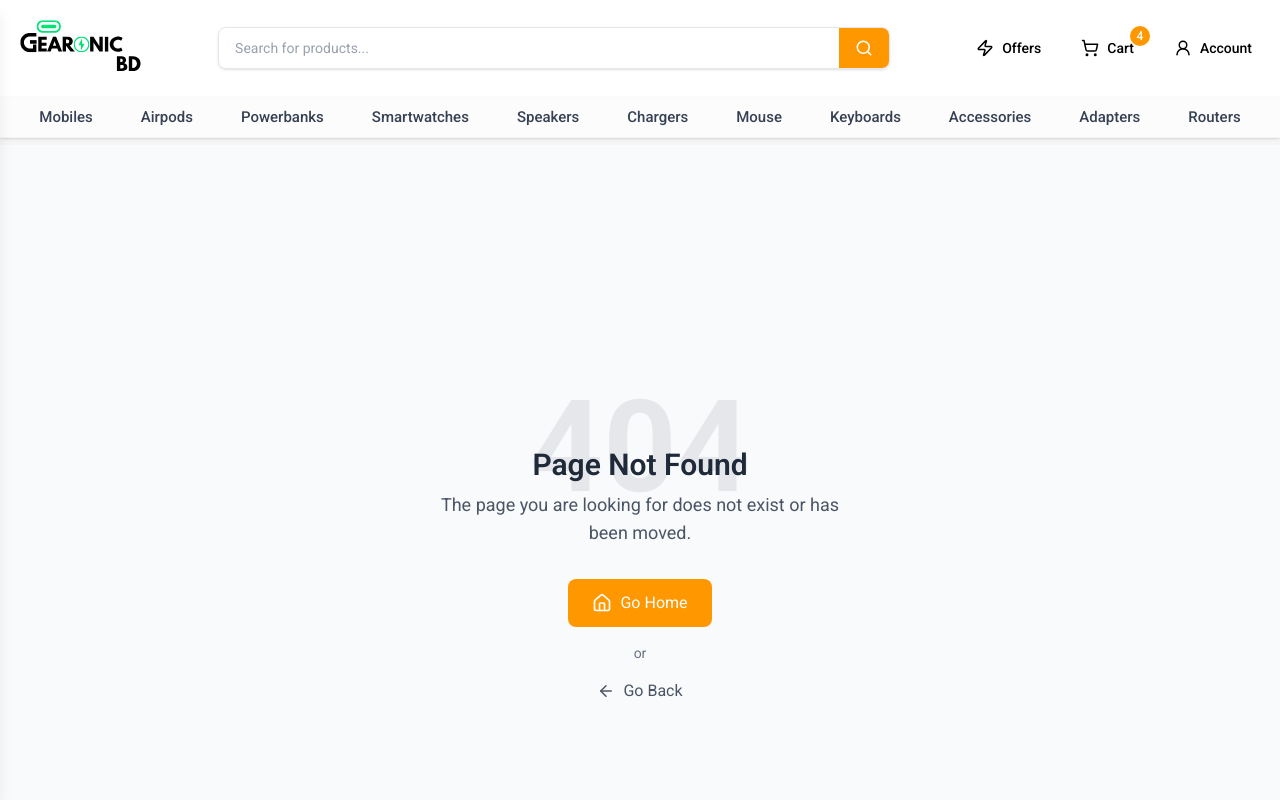
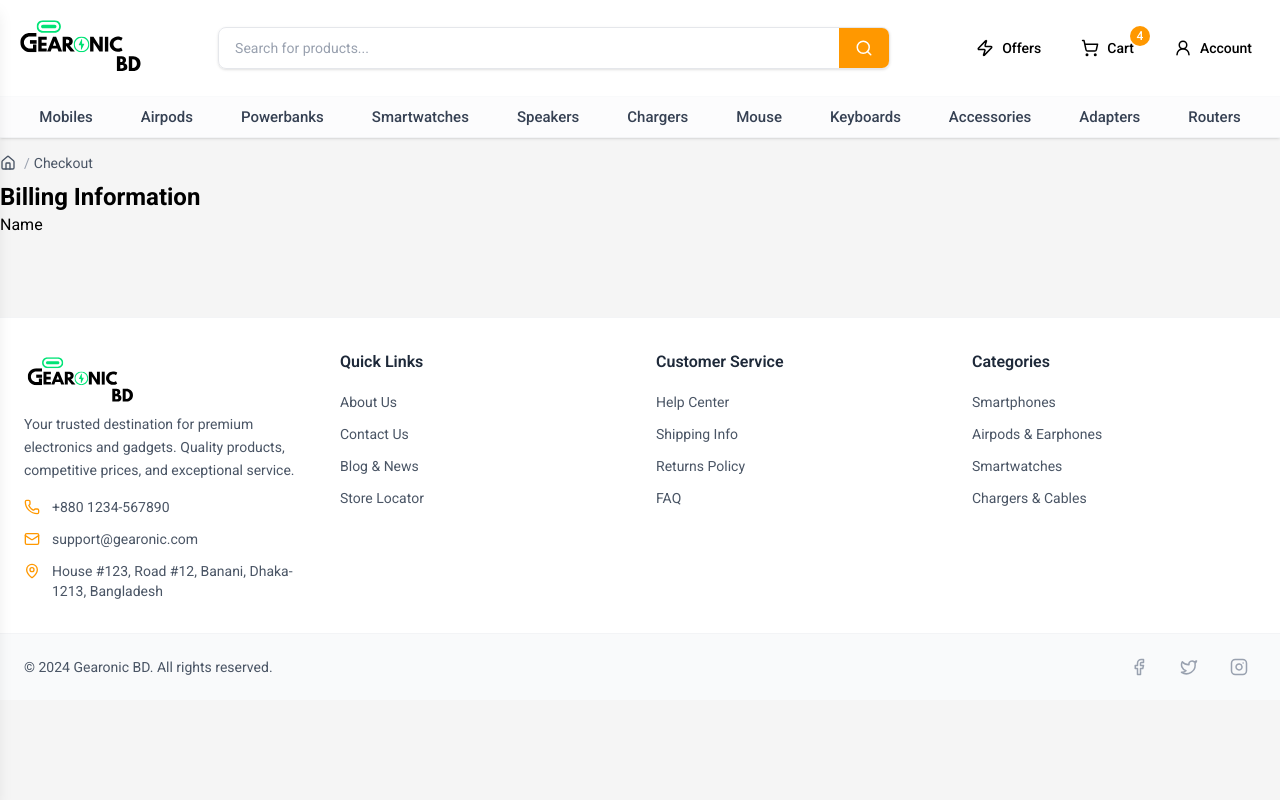
Before and after one commit to Gearonic-BD/Gearonic-Client, a Next.js app: page /checkout in a window 1280 px wide. Before the commit this address had no page. Shown: the top 800 px of the page. Built offline with nearby package versions, Linux system fonts and the light colour scheme.

Commit message:
folder structure changed

```diff
--- /dev/null
+++ b/src/app/checkout/page.tsx
@@ -0,0 +1,22 @@
+import Breadcrumb from "@/components/Breadcrumb";
+import React from "react";
+
+const CheckoutPage = () => {
+  return (
+    <div className="container mx-auto max-w-[1280px]">
+      <Breadcrumb items={[{ label: "Checkout", href: "/checkout" }]} />
+      {/* below will be the billing information form */}
+      <div>
+        <h2 className="text-2xl font-bold">Billing Information</h2>
+        <form action="">
+          <div>
+            <label htmlFor="name">Name</label>
+            <input type="text" id="name" name="name" />
+          </div>
+        </form>
+      </div>
+    </div>
+  );
+};
+
+export default CheckoutPage;
--- /dev/null
+++ b/src/components/Input.tsx
@@ -0,0 +1,34 @@
+import React from "react";
+
+const Input = ({
+  type,
+  name,
+  placeholder,
+  className,
+  label,
+  required = false,
+}: {
+  type: string;
+  name: string;
+  placeholder: string;
+  className: string;
+  label: string;
+  required?: boolean;
+}) => {
+  return (
+    <div>
+      <label className="block text-sm font-medium text-gray-700" htmlFor={name}>
+        {label}
+        {required && <span className="text-red-500">*</span>}
+      </label>
+      <input
+        type={type}
+        name={name}
+        placeholder={placeholder}
+        className={`w-full border border-gray-300 rounded-md p-2 ${className}`}
+      />
+    </div>
+  );
+};
+
+export default Input;
--- a/src/components/cart/MobileOrderSummary.tsx
+++ b/src/components/MobileOrderSummary.tsx
@@ -1,5 +1,6 @@
 import React from "react";
 import CartShippingSelector from "./CartShippingSelector";
+import Link from "next/link";
 
 interface MobileOrderSummaryProps {
   subtotal: number;
@@ -12,7 +13,6 @@ const MobileOrderSummary: React.FC<MobileOrderSummaryProps> = ({
   subtotal,
   shipping,
   changeShipping,
-  onCheckout,
 }) => (
   <div className="md:hidden fixed bottom-18 xs:bottom-0 left-0 right-0 bg-white border-t border-gray-200 shadow-lg z-50">
     <div className="px-4 py-3">
@@ -34,12 +34,12 @@ const MobileOrderSummary: React.FC<MobileOrderSummaryProps> = ({
             <p className="text-base font-medium">৳{shipping}</p>
           </div>
         </div>
-        <button
+        <Link
+          href={"/checkout"}
           className="bg-primary hover:bg-primary/90 text-white font-medium py-3 px-6 rounded-sm transition-colors"
-          onClick={onCheckout}
         >
           Checkout
-        </button>
+        </Link>
       </div>
     </div>
   </div>
--- a/src/components/cart/OrderSummary.tsx
+++ b/src/components/OrderSummary.tsx
@@ -1,6 +1,7 @@
 import React from "react";
 import CartVoucherInput from "./CartVoucherInput";
 import CartShippingSelector from "./CartShippingSelector";
+import Link from "next/link";
 
 interface OrderSummaryProps {
   subtotal: number;
@@ -69,9 +70,12 @@ const OrderSummary: React.FC<OrderSummaryProps> = ({
           <span className="">৳{finalTotal.toLocaleString()}</span>
         </div>
       </div>
-      <button className="w-full bg-primary hover:bg-primary/90 cursor-pointer text-white font-medium py-3 px-4 rounded-sm transition-colors">
+      <Link
+        href={"/checkout"}
+        className="w-full block text-center bg-primary hover:bg-primary/90 cursor-pointer text-white font-medium py-3 px-4 rounded-sm transition-colors"
+      >
         Proceed to Checkout
-      </button>
+      </Link>
     </div>
   </div>
 );
```
Also changed, not shown: src/app/cart/page.tsx (+4 -4 lines), src/components/CartItemsList.tsx (renamed from src/components/cart/CartItemsList.tsx), src/components/CartShippingSelector.tsx (renamed from src/components/cart/CartShippingSelector.tsx), src/components/CartVoucherInput.tsx (renamed from src/components/cart/CartVoucherInput.tsx).
